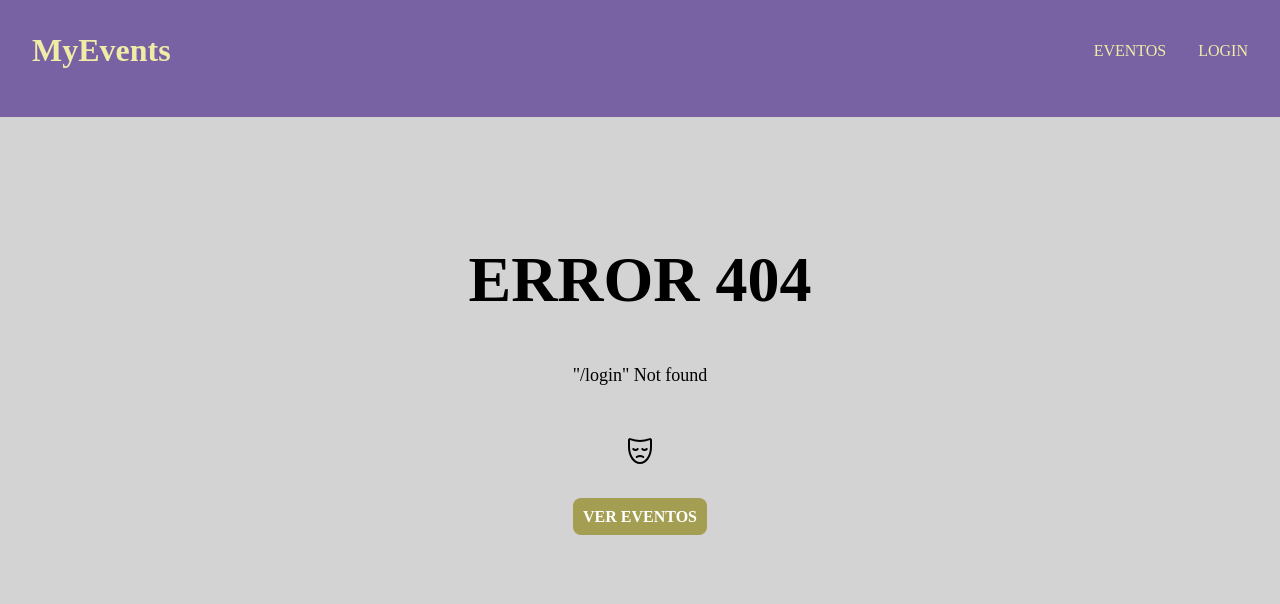
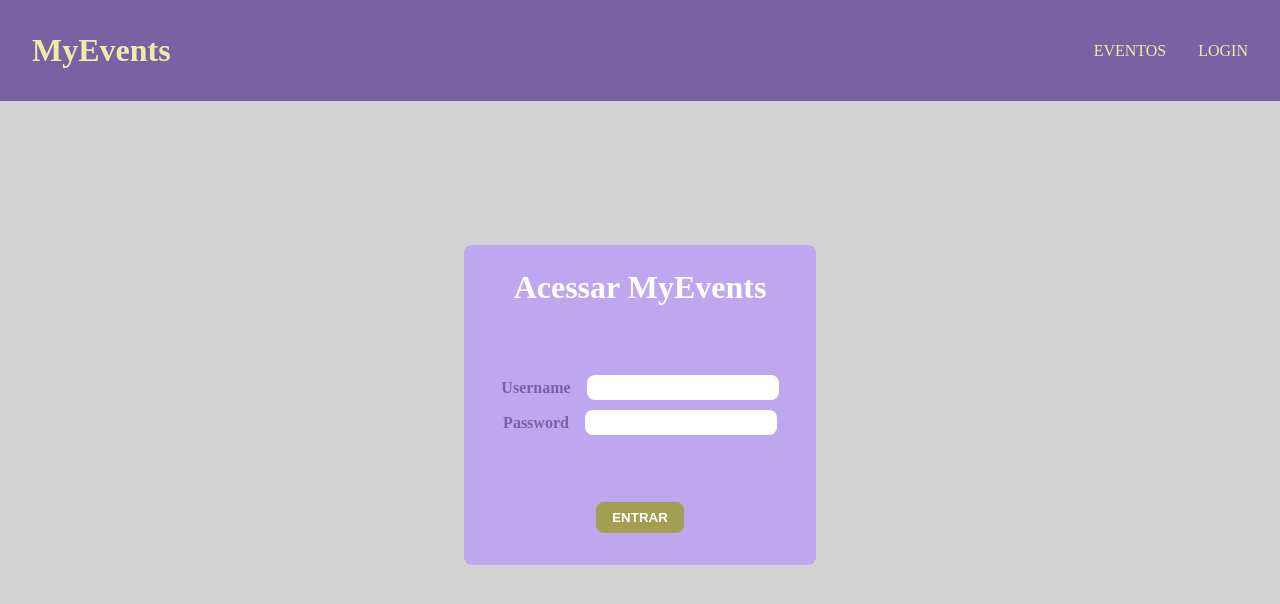
Before and after one commit to MattSilverio/MyEvents, a React (Vite) app: page /login in a window 1280 px wide. Before the commit this address had no page. Shown: the top 604 px of the page. Built offline with nearby package versions, Linux system fonts and the light colour scheme.

Commit message:
Tela de login

```diff
--- a/src/Components/Card/styles-card.module.css
+++ b/src/Components/Card/styles-card.module.css
@@ -7,13 +7,13 @@
     display: flex;
     flex-direction: column;
     align-items: center;
-    justify-content: space-between;
+    justify-content: space-around;
 }
 
 .title{
     text-transform: capitalize;
     text-align: center;
-    margin-top: 1rem;
+
 }
 
 p{
@@ -24,10 +24,8 @@ p{
 .img{
     width: 18rem;
     height: 10rem;
-    margin-top: 3rem;
 }
 
 a{
     display: block;
-    margin-bottom: 1rem;
 }
--- a/src/Routes/Routes.jsx
+++ b/src/Routes/Routes.jsx
@@ -4,17 +4,15 @@ import { Route, Routes } from "react-router-dom";
 import Home from "../Screens/Home/Home";
 import Events from "../Screens/Events/Events";
 import { Error } from "../Screens/Error/Error";
-
-
+import { Login } from "../Screens/Login/Login";
 
 export function Rts() {
    return(
        <Routes>
-           <Route element= { <Home /> }  path="/"  />
-
-          <Route element = {<Events/> }  path="/events" />
-
-           <Route element= {<Error />} path="*" />
+            <Route element= { <Home /> }  path="/"  />
+            <Route element ={<Events/> }  path="/events" />
+            <Route element={<Login />} path="/login" />
+            <Route element={<Error />} path="*" />
        </Routes>
    )
 }
--- /dev/null
+++ b/src/Screens/Login/Login.jsx
@@ -0,0 +1,53 @@
+import { useState } from "react"
+import styles from "./styles-login.module.css"
+
+function initialState(){
+    return {username: '', passwors: ''}
+}
+export function Login(){
+    const [values , setValues] = useState(initialState)
+
+    function onChange(event){
+        const {value, name} = event.target
+
+        setValues({
+            ...values,
+            [name]: value
+        })
+    }
+
+    return (
+        <div className={styles.loginBox}>
+            <form className={styles.userLogin}>
+                <h1 className={styles.title}>Acessar MyEvents</h1>
+                <div className={styles.formControl}>
+                    <label htmlFor="username">Username</label>
+                    <input
+                        className={styles.user}
+                        type="text"
+                        name="user"
+                        onChange={onChange}
+                        value={values.user}
+                    />
+                </div>
+                <div className={styles.formControl}>
+                    <label htmlFor="password">Password</label>
+                    <input
+                        className={styles.password}
+                        type="password"
+                        name="password"
+                        onChange={onChange}
+                        value={values.password}
+                    />
+                </div>
+
+                <button
+                    type="submit"
+                    className={styles.submitButton}
+                >
+                    Entrar
+                </button>
+            </form>
+        </div>
+    )
+}
--- /dev/null
+++ b/src/Screens/Login/styles-login.module.css
@@ -0,0 +1,55 @@
+.loginBox{
+    display: flex;
+    align-items: center;
+    justify-content: center;
+    flex-direction: column;
+    height: 70vh;
+}
+
+.userLogin{
+    display: flex;
+    position: relative;
+    flex-direction: column;
+    width: 22rem;
+    height: 20rem;
+    gap: 10px;
+    border-radius: 8px;
+    background-color: var(--pastel-purple);
+}
+
+.title{
+    color: white;
+    position: absolute;
+    top: 1.5rem;
+}
+
+.formControl{
+    display: flex;
+    align-items: center;
+    justify-content: center;
+    gap: 1rem;
+}
+
+.formControl input{
+    border-radius: 8px;
+    border: none;
+    padding: 5px;
+    width: 12rem;
+}
+
+label{
+    color: var(--purple);
+    font-weight: bold;
+}
+
+.submitButton{
+    position: absolute;
+    bottom: 2rem;
+    border: none;
+    border-radius: 8px;
+    background: var(--yellow);
+    padding: .5rem 1rem;
+    color: white;
+    text-transform: uppercase;
+    font-weight: bold;
+}
```
